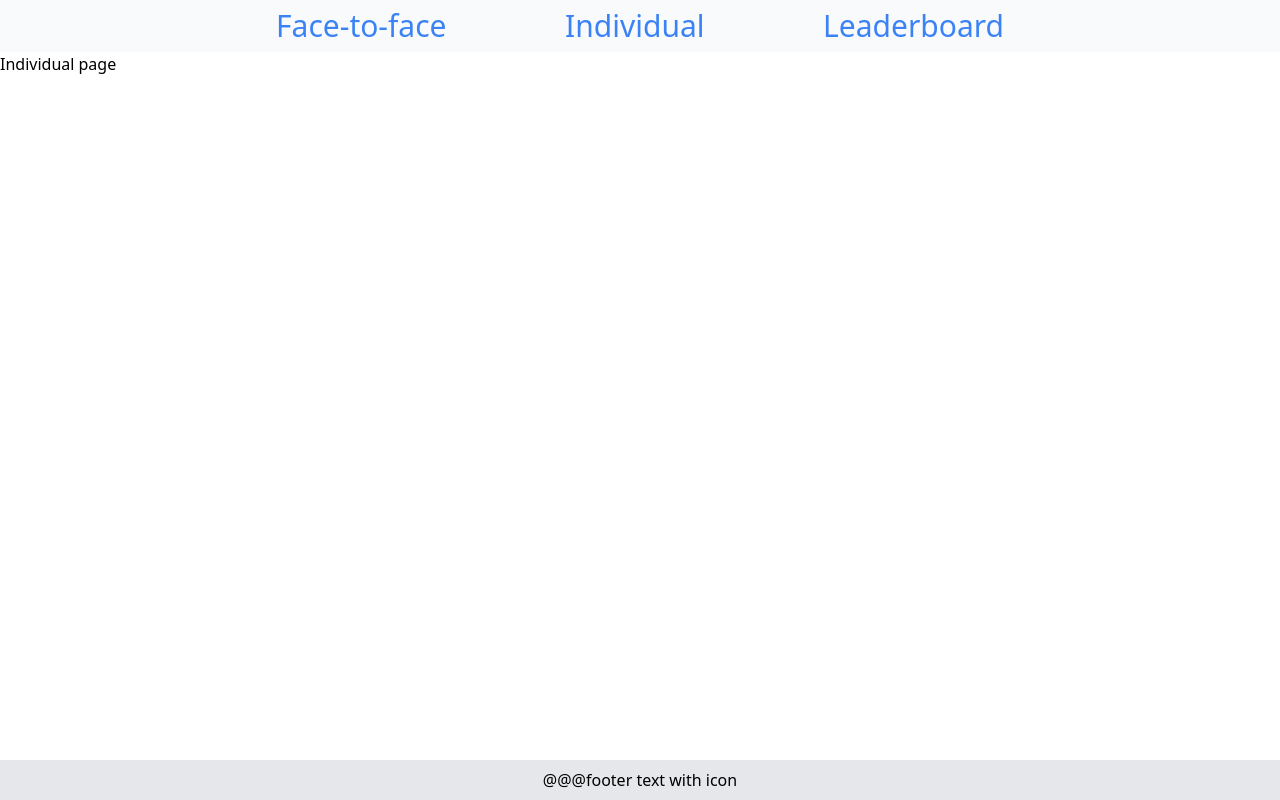
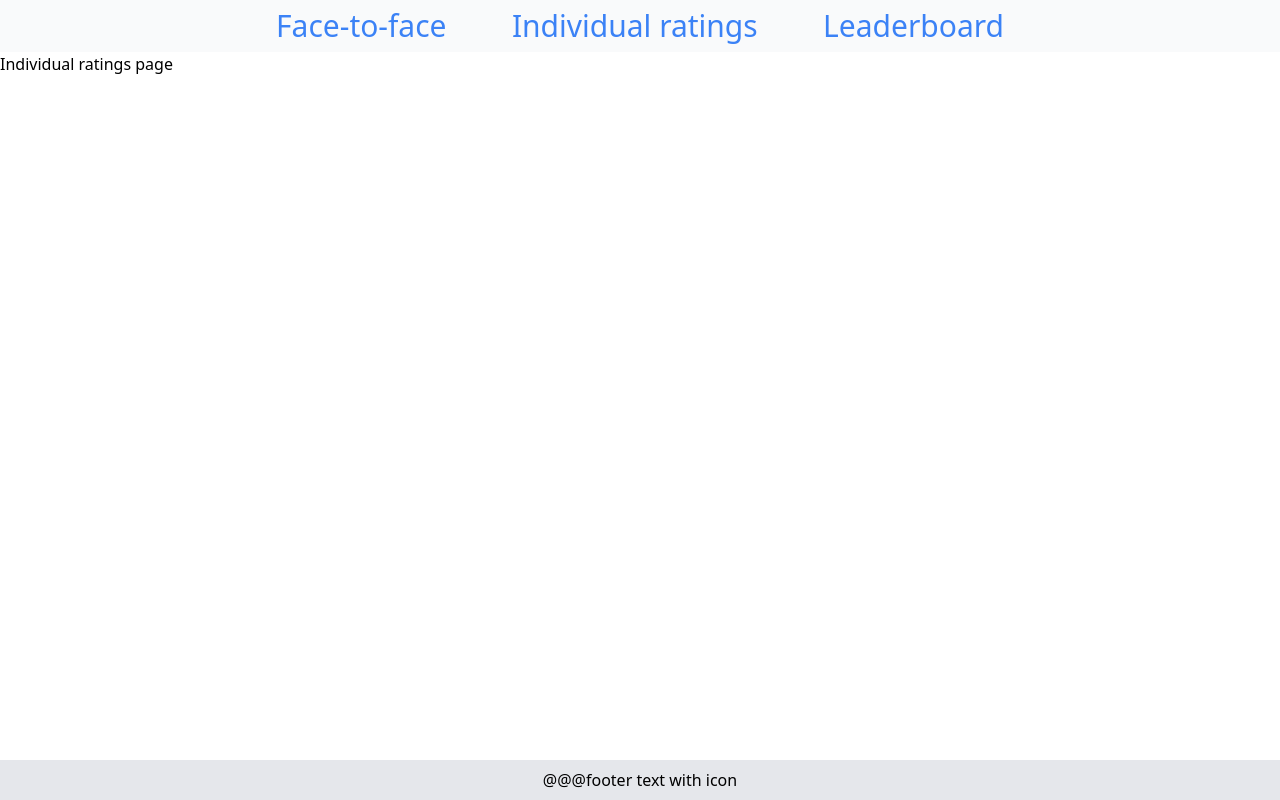
Before and after one commit to dima69/qwe-contest, a Next.js app: page /individual in a window 1280 px wide. Built offline with nearby package versions, Linux system fonts and the light colour scheme.

Commit message:
fix typo

```diff
--- a/components/NavigationBar.tsx
+++ b/components/NavigationBar.tsx
@@ -13,7 +13,7 @@ const NavigationBar = () => {
                     className="text-blue-500 hover:bg-pink-50 py-2 px-5 rounded-md hover:shadow-md hover:text-pink-600"
                     href="/individual"
                 >
-                    Individual
+                    Individual ratings
                 </a>
                 <a
                     className="text-blue-500 hover:bg-yellow-50 py-2 px-5 rounded-md hover:shadow-md hover:text-yellow-600"
--- a/pages/individual.tsx
+++ b/pages/individual.tsx
@@ -10,7 +10,7 @@ const Individual: NextPage = () => {
         <link rel="icon" href="/favicon.ico" />
       </Head>
       <main>
-        <span className="text-center">Individual page</span>
+        <span className="text-center">Individual ratings page</span>
       </main>
     </>
   );
```
